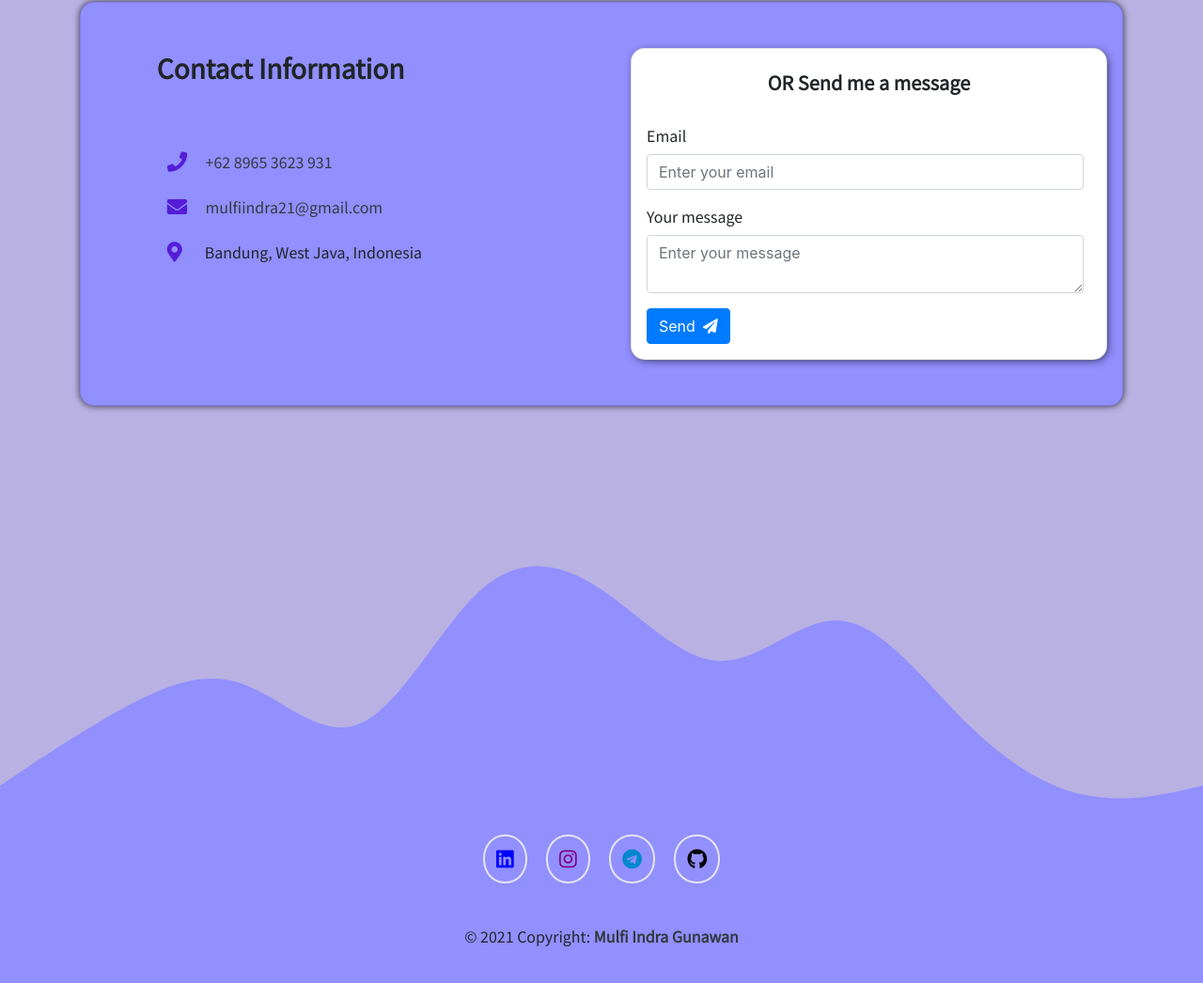
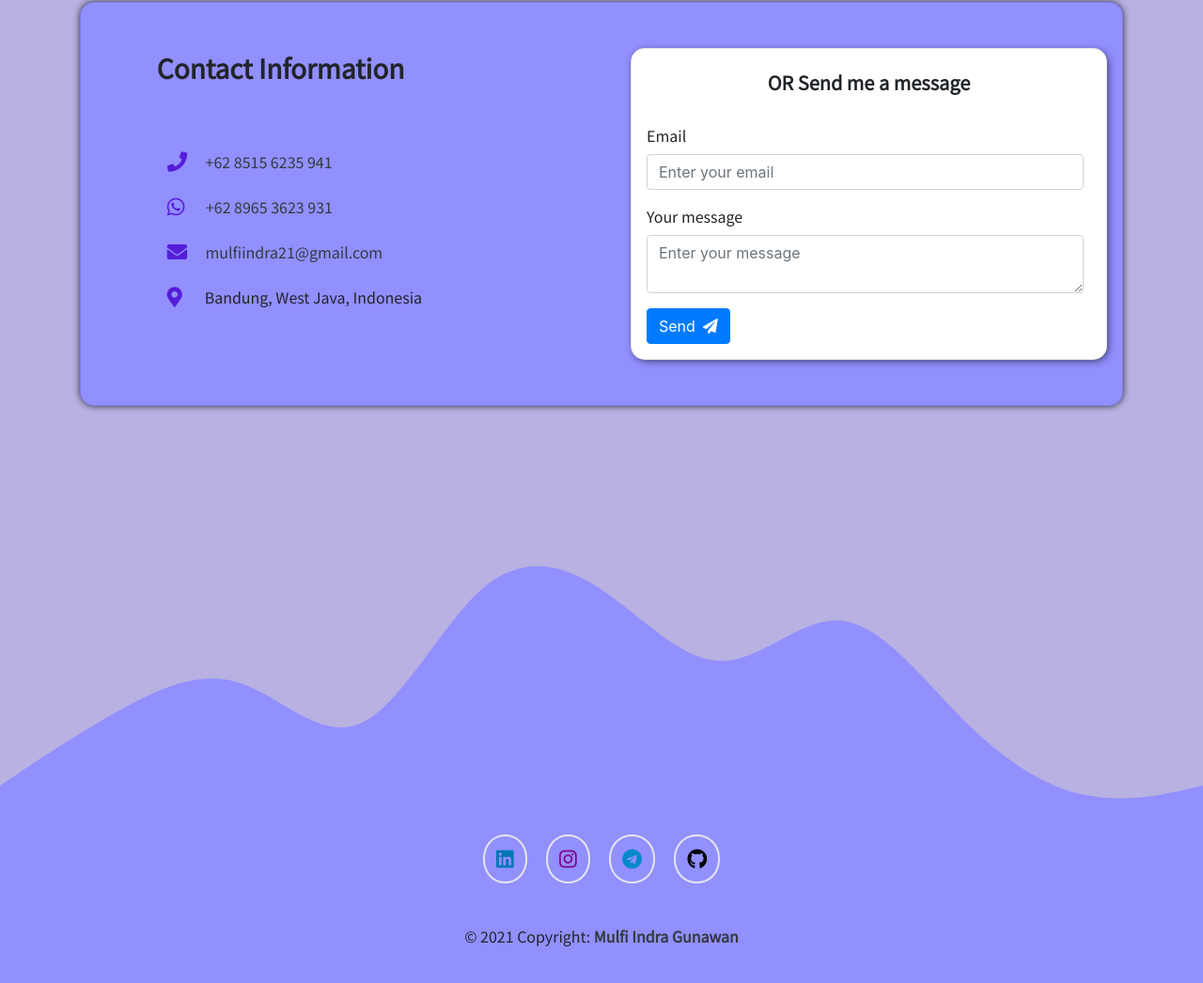
Before and after one commit to mulfiindra/mulfiindra.github.io, a plain HTML site: page contact.html in a window 1280 px wide. Shown: the part 162-1208 px from the top of the page at 94% size. Drawn offline with nearby package versions, Linux system fonts and the light colour scheme.

Commit message:
Edited some part in home and contact

```diff
--- a/contact.html
+++ b/contact.html
@@ -12,61 +12,15 @@
     <link rel="stylesheet" href="assets/OwlCarousel/owl.theme.default.min.css">
     <link rel="stylesheet" href="style.css">
     <link href="assets/fontawesome/css/all.css" rel="stylesheet">
-    <title>Profile - Mulfi Indra Gunawan</title>
-    <style>
-        /* input[type="email"], textarea {
-
-            background-color : grey;
-
-            } */
-            /* .mail {
-            position: relative;
-        }
-
-        .mail i{
-            position: absolute;
-            left: 15px;
-            top: 40px;
-            color: gray;
-        } */
-        /* .errspan {
-        float: left;
-        margin-right: 6px;
-        margin-top: -20px;
-        position: relative;
-        z-index: 2;
-        color: red;
-    } */
-    </style>
+    <title>Contact - Mulfi Indra Gunawan</title>
 </head>
 <body>
     <!-- NAVBAR -->
     <nav class="navbar navbar-expand-md navbar-light blue-2 shadows shift">
-        <!-- <a class="navbar-brand" href="#"></a> -->
-
-        <!-- <div class="ml-3 mt-2">
-            <input type="checkbox" class="checkbox" id="chk" />
-            <label class="label" for="chk">
-                <i class="fas fa-moon"></i>
-                <i class="fas fa-sun"></i>
-                <div class="ball"></div>
-            </label>
-        </div> -->
         <button class="navbar-toggler" type="button" data-toggle="collapse" data-target="#navbarNav">
             <span class="navbar-toggler-icon"></span>
         </button>
         <div class="collapse navbar-collapse" id="navbarNav">
-            <!-- <ul class="navbar-nav mr-auto">
-                <li class="nav-item active">
-                    <a class="nav-link" href="#">Home <span class="sr-only">(current)</span></a>
-                </li>
-                <li class="nav-item">
-                    <a class="nav-link" href="#">Features</a>
-                </li>
-                <li class="nav-item">
-                    <a class="nav-link" href="#">Pricing</a>
-                </li>
-            </ul> -->
             <ul class="navbar-nav mx-auto">
                 <li class="nav-item">
                     <a class="nav-link text-white txt-1 noselect" href="https://mulfiindra.github.io">Home</a>
@@ -93,46 +47,15 @@
                     <!-- LEFT SIDE OF CONTACT CARD -->
                     <div class="col-md-6 my-5">
                         <h3 class="txt-1 font-weight-bold noselect" data-aos="fade-up" style="margin-left: 15%; margin-bottom: 13%; margin-top: 1%;">Contact Information</h3>
-                        <!-- <ul class="list-unstyled">
-                            <li class="txt-1 hover-blue" style="font-size: 17px" data-aos="fade-up" data-aos-duration="1000"><a href="https://www.linkedin.com/in/mulfiindra/" class="text-dark" style="text-decoration: none" target="_blank"><i class="fab fa-linkedin fa-lg" style="margin-right: 10px; color: rgb(7, 7, 156);"></i>LinkedIn</a></li>
-                            <li class="txt-1 mt-2" style="font-size: 17px" data-aos="fade-up" data-aos-duration="1200"><a href="mailto:mulfiindra21@gmail.com" class="text-dark" style="text-decoration: none" target="_blank"><i class="fas fa-envelope fa-lg" style="margin-right: 7px; color: rgb(238, 110, 5);"></i>Mail</a></li>
-                            <li class="txt-1 mt-2" style="font-size: 17px" data-aos="fade-up" data-aos-duration="1400"><a href="https://github.com/mulfiindra" class="text-dark" style="text-decoration: none" target="_blank"><i class="fab fa-github fa-lg" style="margin-right: 8px"></i>GitHub</a></li>
-                        </ul> -->
 
-                        <ul class="list-unstyled mt-4" style="margin-left: 17%;">
-                            <li class="my-4 txt-1"><a href="tel:6289653623931" class="text-dark" style="text-decoration: none" target="_blank"><i class="fas fa-phone fa-lg mr-3" style="color: rgb(85, 29, 216)"></i>&nbsp;+62 8965 3623 931</a></li>
+                        <ul class="list-unstyled mt-3" style="margin-left: 17%;">
+                            <li class="my-4 txt-1"><a href="tel:6285156235941" class="text-dark" style="text-decoration: none" target="_blank"><i class="fas fa-phone fa-lg mr-3" style="color: rgb(85, 29, 216)"></i>&nbsp;+62 8515 6235 941</a></li>
+                            <li class="my-4 txt-1"><a href="https://api.whatsapp.com/send?phone=6289653623931" class="text-dark" style="text-decoration: none" target="_blank"><i class="fab fa-whatsapp fa-lg" style="color: rgb(85, 29, 216); margin-right: 19px;"></i>&nbsp;+62 8965 3623 931</a></li>
                             <li class="my-4 txt-1"><a href="mailto:mulfiindra21@gmail.com" class="text-dark" style="text-decoration: none" target="_blank"><i class="fas fa-envelope fa-lg mr-3" style="color: rgb(85, 29, 216)"></i>&nbsp;mulfiindra21@gmail.com</a></li>
                             <li class="my-4 txt-1"><i class="fas fa-map-marker-alt fa-lg mr-4" style="color: rgb(85, 29, 216)"></i>Bandung, West Java, Indonesia</li>
                             <!-- <li class="my-3 txt-1"><a href="https://www.linkedin.com/in/mulfiindra/" class="text-dark" style="text-decoration: none" target="_blank"><i class="fab fa-linkedin fa-lg mr-3" style="color: rgb(85, 29, 216)"></i>&nbsp;&nbsp;Mulfi Indra Gunawan</a></li> -->
                         </ul>
 
-                        <!-- <div class="row mt-5">
-                            <button class="mx-5"><a href="https://www.linkedin.com/in/mulfiindra/" class="text-dark" style="text-decoration: none" target="_blank"><i class="fab fa-linkedin fa-lg" style="margin-right: 10px; color: rgb(7, 7, 156);"></i></a></button>
-                            <button class="mx-5"><a href="https://www.linkedin.com/in/mulfiindra/" class="text-dark" style="text-decoration: none" target="_blank"><i class="fab fa-linkedin fa-lg" style="margin-right: 10px; color: rgb(7, 7, 156);"></i></a></button>
-                            <a href="https://www.linkedin.com/in/mulfiindra/" class="text-dark" style="text-decoration: none" target="_blank"><i class="fab fa-linkedin fa-lg" style="margin-right: 10px; color: rgb(7, 7, 156);"></i>LinkedIn</a>
-
-                            <ul class="list-unstyled" style="margin-left: 24%;">
-                                <div class="row">
-                                    <li>
-                                        <div class="form-group mx-3">
-                                            <button type="submit" class="btn rounded-circle blue-2"><i class="fab fa-linkedin fa-lg" style="color: blue;" title="LinkedIn"></i></button>
-                                        </div>
-                                    </li>
-
-                                    <li>
-                                        <div class="form-group mx-3">
-                                            <button type="submit" class="btn rounded-circle blue-2"><i class="fab fa-instagram fa-lg" style="color: purple;" title="Instagram"></i></button>
-                                        </div>
-                                    </li>
-
-                                    <li>
-                                        <div class="form-group mx-3">
-                                            <button type="submit" class="btn rounded-circle blue-2"><i class="fab fa-telegram fa-lg" style="color: rgb(82, 82, 255);" title="Telegram"></i></button>
-                                        </div>
-                                    </li>
-                                </div>
-                            </ul>
-                        </div> -->
                     </div>
                     <!-- /LEFT SIDE OF CONTACT CARD -->
 
@@ -178,7 +101,7 @@
         <footer class="page-footer font-small blue-2" style="margin-top: -10px;">
             <div class="text-center py-4">
                 <button class="button-contact">
-                    <a href="https://www.linkedin.com/in/mulfiindra/" style="text-decoration: none" target="_blank"><i class="fab fa-linkedin fa-lg" style="color: blue;" title="LinkedIn"></i></a>
+                    <a href="https://www.linkedin.com/in/mulfiindra/" style="text-decoration: none" target="_blank"><i class="fab fa-linkedin fa-lg" style="color: #0077b5;" title="LinkedIn"></i></a>
                 </button>
 
                 <button class="button-contact">
```
Also changed, not shown: index.html (+3 -2 lines).
